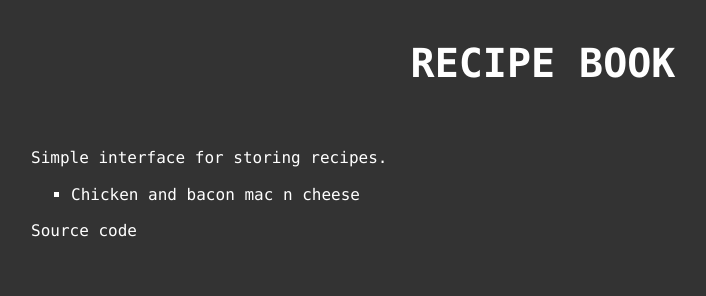
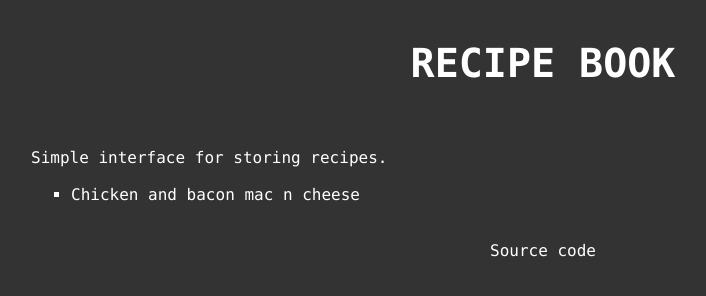
Before and after one commit to charlieb954/eleventy-recipes, an Eleventy site: page src/index.md in a window 1280 px wide. Shown: the whole page, without its empty margins (97-803 px from the left). Built offline with nearby package versions, Linux system fonts and the light colour scheme; Eleventy itself is replaced by a stand-in of ours; files that its build step writes are made by us from their sources.

Commit message:
make bullets squares, add footer

```diff
--- a/src/css/style.css
+++ b/src/css/style.css
@@ -36,12 +36,15 @@ ol {
     line-height: 1.3em;
 }
 
+ul {
+    list-style-type: square;
+}
+
 
 h2 {
     font-size: 1.5em;
     font-weight: 700;
     text-transform: uppercase;
-
     margin-bottom: 0.6em;
 }
 
@@ -49,6 +52,8 @@ li:first-letter {
     text-transform: capitalize;
 }
 
-li {
-    list-style-type: square;
+#footer {
+    width: 100%;
+    padding: 20px;
+    text-align: center;
 }
```
